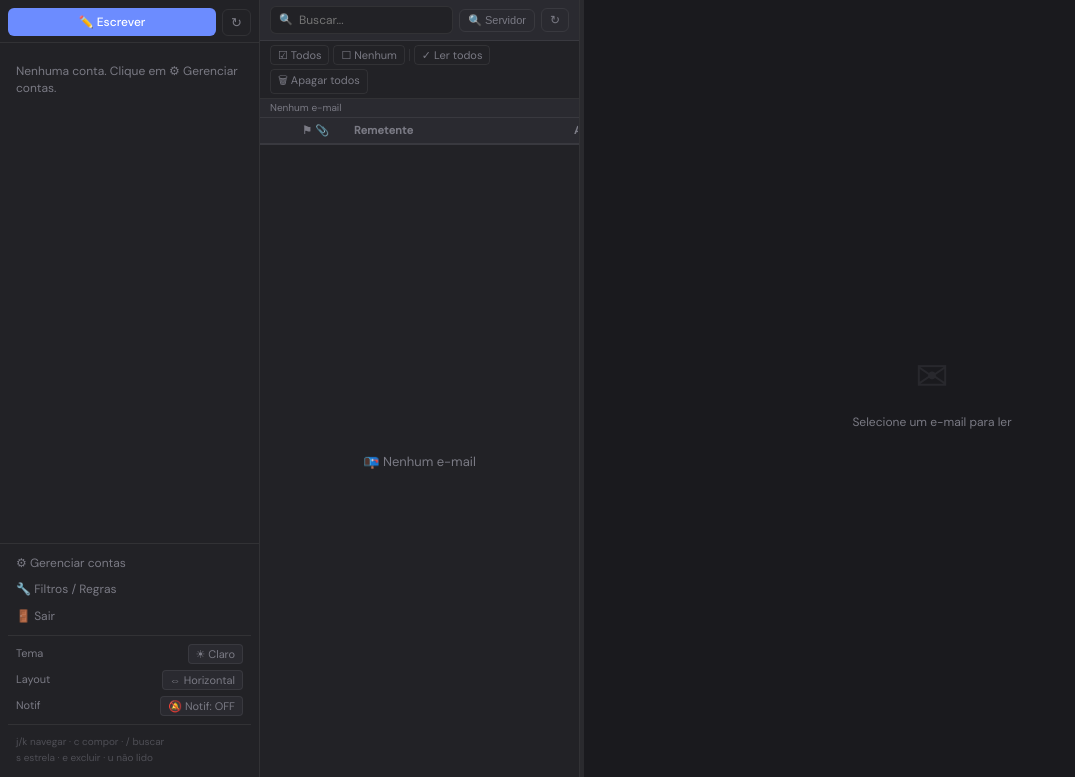
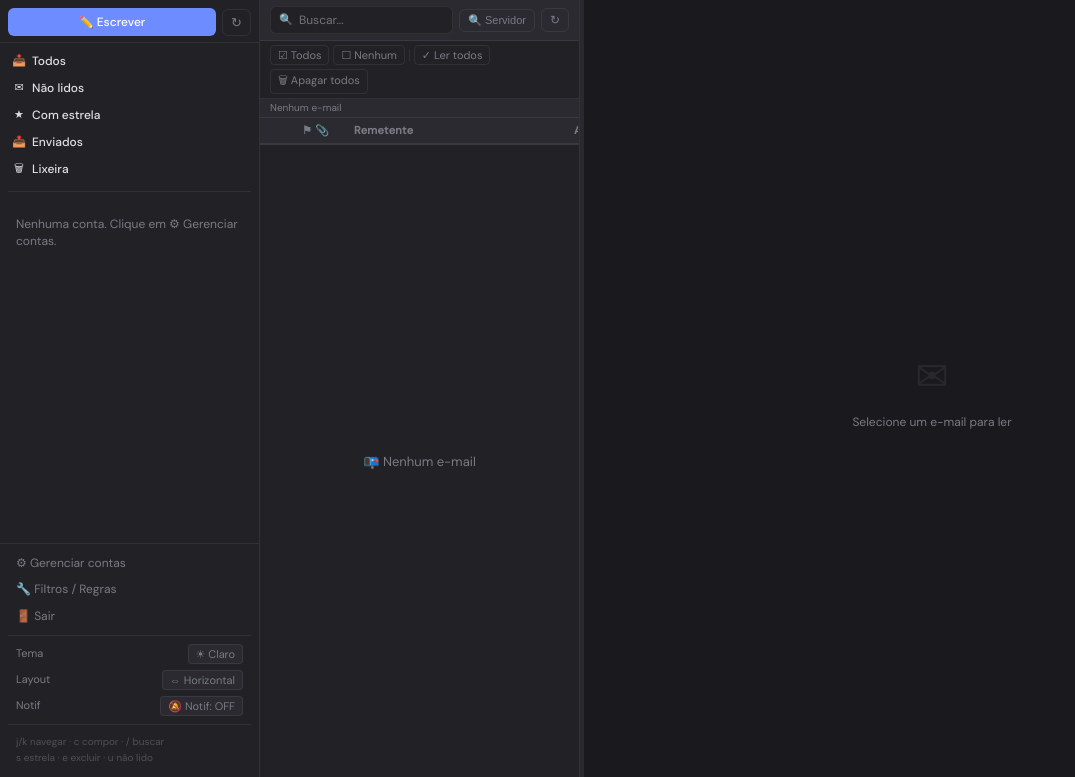
Before and after one commit to guilhermepachecod/correo, a Flask app: page / in a window 1280 px wide. Shown: the top 777 px of the page, without its empty margins (0-1075 px from the left). Run offline with Flask 3, Linux system fonts and the light colour scheme; the visitor is signed in with stand-in values (Sample User, id 1); data that the repository does not hold is empty; parts of the project's set-up code (start-up, migrations or seed data) failed here and were passed over; some libraries are stand-ins or nearby versions.

Commit message:
fase5.1 (frontend): menu de visões unificadas na sidebar
- Seção 'Todas as contas' acima da árvore de contas: Todos, Não lidos
  (badge), Com estrela (badge), Enviados, Lixeira — usa GET /api/emails
  ?view=... e GET /api/views/counts, ambos já existentes
- selectUnifiedView(view) troca pra visão agregada (zera seleção de
  conta/pasta); selectFolder() faz o caminho inverso
- Cada linha mostra um marcador de cor por conta (gerado por hash do
  e-mail, sem precisar de configuração) quando numa visão unificada
- Visão 'Não lidos': marcar como lida remove a mensagem da lista (local
  e quando outro cliente marca via flags_updated) sem precisar recarregar
  nem esperar o próximo refresh — ela continua aberta no painel de leitura

```diff
--- a/static/js/viewer.js
+++ b/static/js/viewer.js
@@ -11,6 +11,9 @@ async function openEmail(id) {
   // Marca como lido na lista imediatamente
   const le = state.emails.find(e => e.id === id);
   if (le) { le.is_read = true; _patchEmailItem(id, { is_read: true }); }
+  // Na visão "Não lidos", ler uma mensagem a remove da lista (ela continua
+  // aberta no painel de leitura, só sai da lista à esquerda)
+  if (state.currentView === 'unread') _dropFromList(id);
 
   // Mostra painel imediatamente com dados da lista (que já temos)
   document.getElementById('reading-empty').style.display = 'none';
--- a/static/style.css
+++ b/static/style.css
@@ -70,6 +70,12 @@ html, body { height:100%; overflow:hidden; background:var(--bg); color:var(--tex
 .folder-icon { font-size:11px; flex-shrink:0; width:14px; text-align:center; }
 .folder-name { flex:1; white-space:nowrap; overflow:hidden; text-overflow:ellipsis; }
 .folder-badge { background:var(--bg4); color:var(--text); border-radius:99px; font-size:10px; font-weight:600; padding:1px 5px; min-width:16px; text-align:center; flex-shrink:0; }
+#unified-views { padding:4px 0; flex-shrink:0; }
+.unified-view-item { display:flex; align-items:center; gap:6px; padding:4px 8px; cursor:pointer; color:var(--text); font-size:12px; font-weight:500; transition:background var(--trans); border-radius:4px; margin:1px 4px; height:var(--row-h); }
+.unified-view-item:hover { background:var(--bg3); }
+.unified-view-item.active { background:var(--accent); color:#fff; }
+.unified-view-item.active .folder-badge { background:rgba(255,255,255,0.3); }
+.ei-account-dot { width:6px; height:6px; border-radius:50%; flex-shrink:0; margin-left:2px; }
 #sidebar-footer { border-top:1px solid var(--line); padding:6px 8px 8px; flex-shrink:0; }
 .sidebar-action { display:flex; align-items:center; gap:7px; padding:5px 8px; border-radius:4px; cursor:pointer; color:var(--muted); font-size:12px; transition:all var(--trans); }
 .sidebar-action:hover { background:var(--bg3); color:var(--text); }
--- a/templates/index.html
+++ b/templates/index.html
@@ -19,6 +19,33 @@
       <button id="compose-btn" onclick="openCompose()">✏️ Escrever</button>
       <button id="sync-all-btn" onclick="syncAll()" title="Sincronizar tudo">↻</button>
     </div>
+
+    <div id="unified-views">
+      <div class="unified-view-item" data-view="all" onclick="selectUnifiedView('all')">
+        <span class="folder-icon">📥</span>
+        <span class="folder-name">Todos</span>
+        <span class="folder-badge" id="view-badge-all" style="display:none"></span>
+      </div>
+      <div class="unified-view-item" data-view="unread" onclick="selectUnifiedView('unread')">
+        <span class="folder-icon">✉</span>
+        <span class="folder-name">Não lidos</span>
+        <span class="folder-badge" id="view-badge-unread" style="display:none"></span>
+      </div>
+      <div class="unified-view-item" data-view="starred" onclick="selectUnifiedView('starred')">
+        <span class="folder-icon">★</span>
+        <span class="folder-name">Com estrela</span>
+        <span class="folder-badge" id="view-badge-starred" style="display:none"></span>
+      </div>
+      <div class="unified-view-item" data-view="sent" onclick="selectUnifiedView('sent')">
+        <span class="folder-icon">📤</span>
+        <span class="folder-name">Enviados</span>
+      </div>
+      <div class="unified-view-item" data-view="trash" onclick="selectUnifiedView('trash')">
+        <span class="folder-icon">🗑</span>
+        <span class="folder-name">Lixeira</span>
+      </div>
+    </div>
+    <div class="sidebar-divider" style="margin:4px 8px;"></div>
 
     <div id="account-tree"></div>
 
```
Also changed, not shown: static/js/accounts.js (+46 -0 lines).
